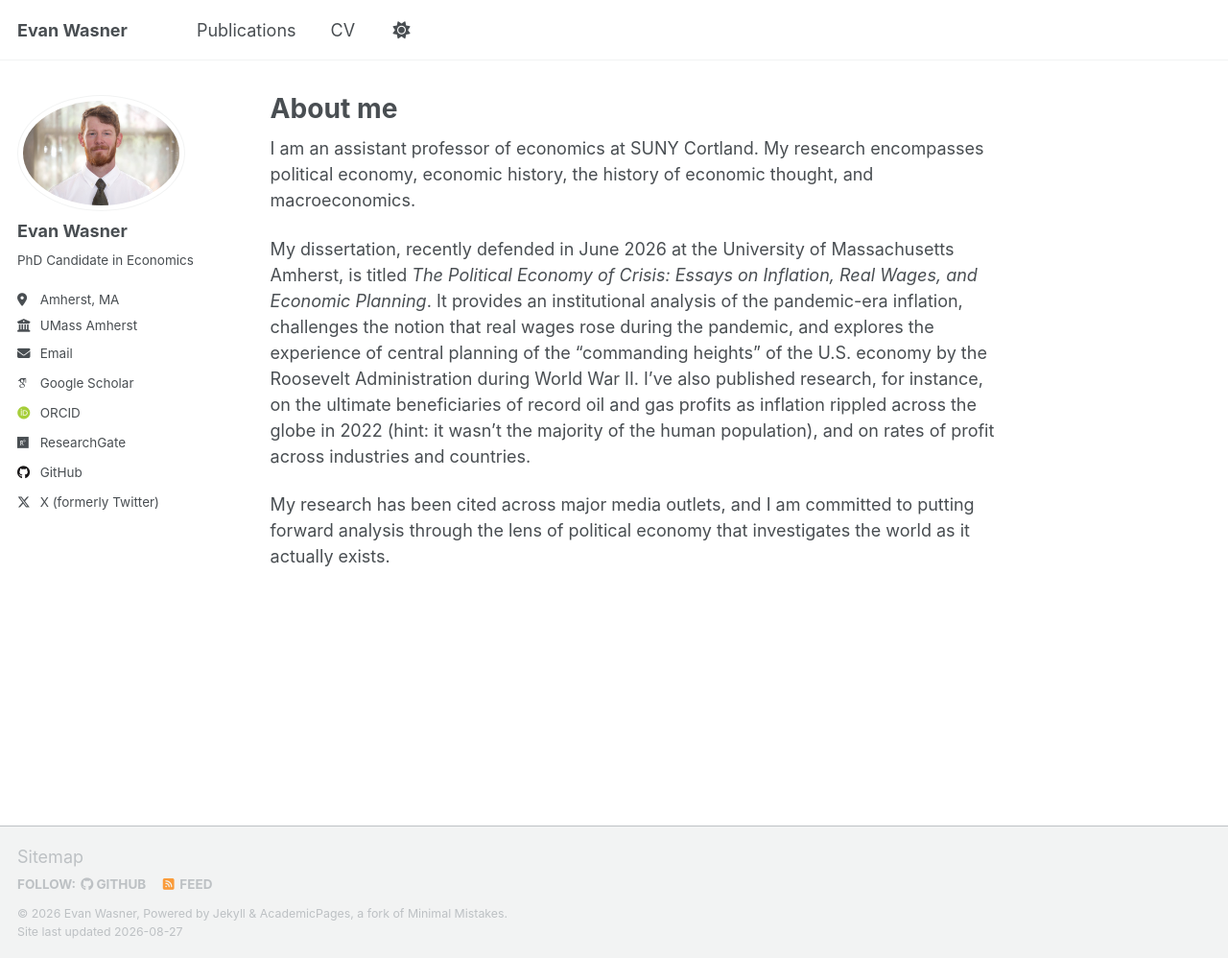
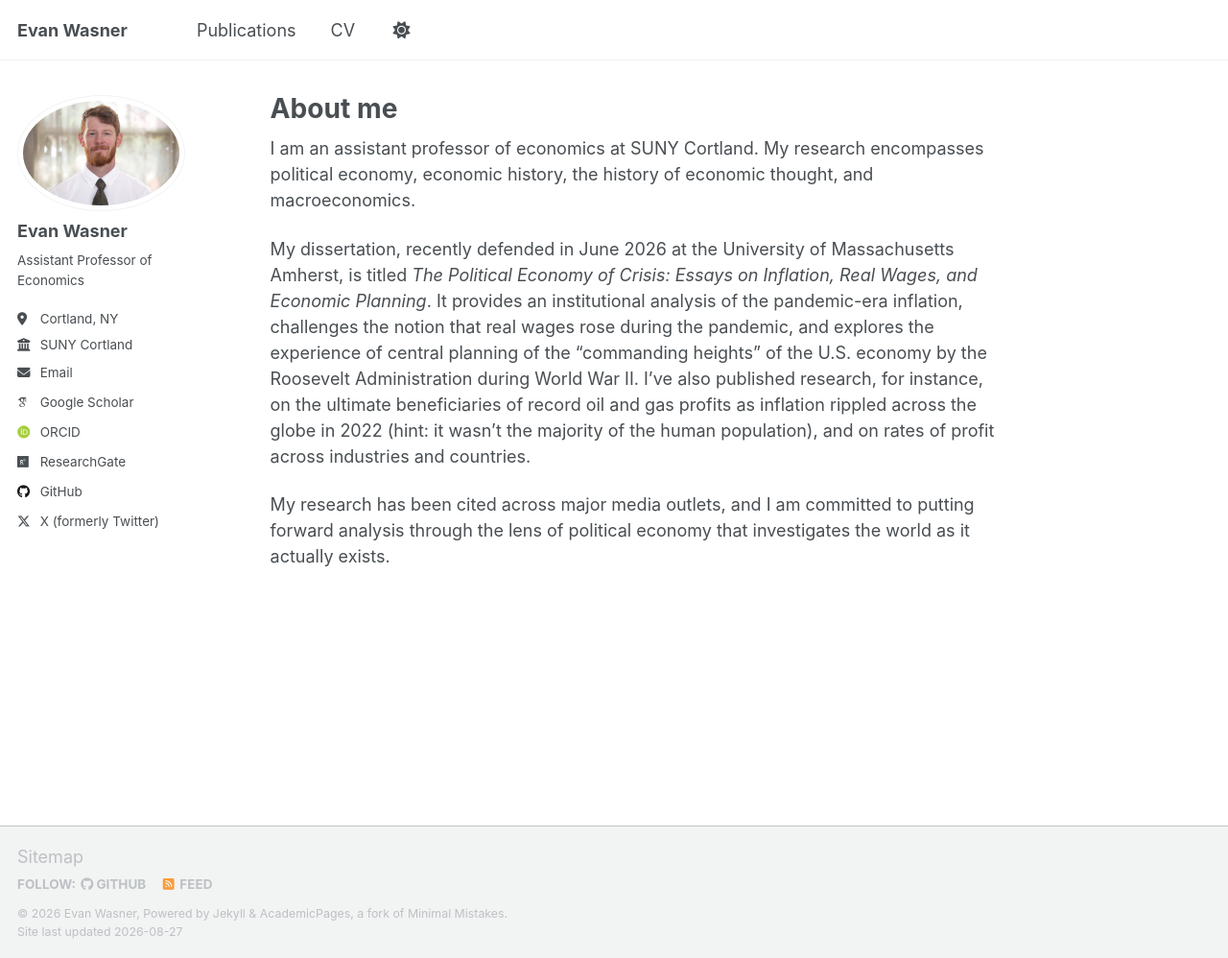
Before and after one commit to ewasner/ewasner.github.io, a Jekyll site: the page built from _pages/about.md, in a window 1280 px wide and 998 px high. Shown: the whole window at 96% size. Built offline with Jekyll 4.4.1, drawn with Linux system fonts in a browser that asks for light colours; some web fonts are replaced; a script that is not in the unit is left out.

Commit message:
Updated bio and email address

```diff
--- a/_config.yml
+++ b/_config.yml
@@ -12,7 +12,7 @@ site_theme               : "default" # Currently available options are "default"
 title                    : "Evan Wasner"
 title_separator          : "-"
 name                     : &name "Evan Wasner"
-description              : &description "PhD Candidate in Economics at UMass Amherst"   # Update this with a general description of your site, this is the default if not overridden by a page
+description              : &description "Assistant Professor of Economics at SUNY Cortland"   # Update this with a general description of your site, this is the default if not overridden by a page
 url                      : https://evanwasner.com # The base hostname & protocol for your site e.g. "https://[your GitHub username].github.io",
                                                            # or if you already have some other page hosted on Github then use "https://[your GitHub username].github.io/[Your Repo Name]"
 baseurl                  : "" # the subpath of your site, e.g. "/blog"
@@ -26,11 +26,11 @@ author:
   avatar           : "headshot.jpg"
   name             : "Evan Wasner"
   pronouns         : # example: "she/her"
-  bio              : "PhD Candidate in Economics"
-  location         : "Amherst, MA"
-  employer         : "UMass Amherst"
+  bio              : "Assistant Professor of Economics"
+  location         : "Cortland, NY"
+  employer         : "SUNY Cortland"
   uri              : # URL
-  email            : "ewasner@umass.edu"
+  email            : "evan.wasner@cortland.edu"
 
   # Academic websites
   academia         : # URL
```
